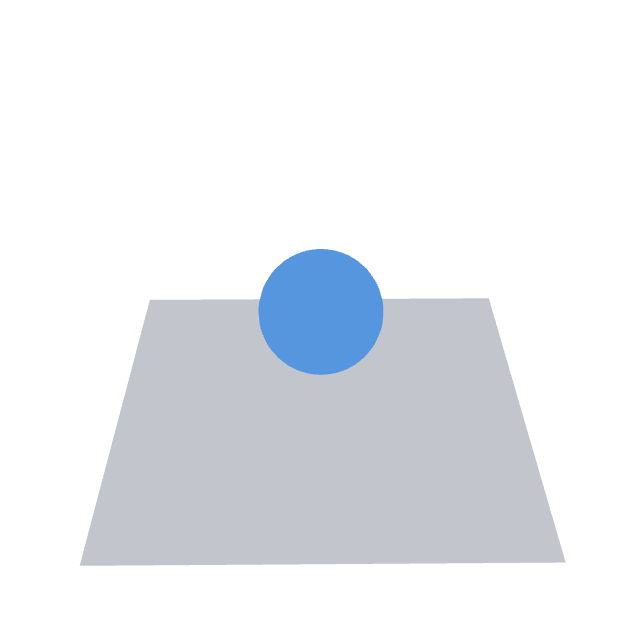
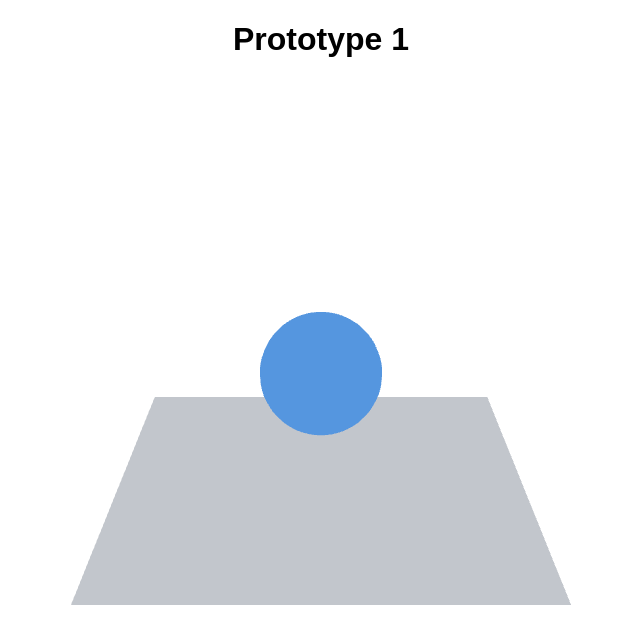
Before and after one commit to MSeptianJ/react-three-test, a React (Vite) app: page / in a window 1280 px wide. Shown: the top 644 px of the page, without its empty margins (319-959 px from the left). Built offline with nearby package versions, Linux system fonts and the light colour scheme.

Commit message:
Add Title

```diff
--- a/src/App.css
+++ b/src/App.css
@@ -10,3 +10,9 @@
 	height: 100%;
 	font-size: 20px;
 }
+
+.Title {
+	width: 100%;
+	text-align: center;
+	font-family: arial, sans-serif;
+}
--- a/src/App.jsx
+++ b/src/App.jsx
@@ -6,11 +6,16 @@ import Loader from './components/progress';
 
 function App() {
 	return (
-		<Canvas id="canvas">
-			<Suspense fallback={<Loader />}>
-				<Three />
-			</Suspense>
-		</Canvas>
+		<>
+			<div className="Title">
+				<h1>Prototype 1</h1>
+			</div>
+			<Canvas id="canvas">
+				<Suspense fallback={<Loader />}>
+					<Three />
+				</Suspense>
+			</Canvas>
+		</>
 	);
 }
 
--- a/src/components/three/index.jsx
+++ b/src/components/three/index.jsx
@@ -9,9 +9,7 @@ export default function Three() {
 		if (!!orbitControlRef.current) {
 			const { x, y } = state.mouse;
 			orbitControlRef.current.setAzimuthalAngle(-x * angleToRadians(45));
-			orbitControlRef.current.setPolarAngle(
-				(y + 0.5) * angleToRadians(90 - 30)
-			);
+			orbitControlRef.current.setPolarAngle((y + 1) * angleToRadians(90 - 30));
 			orbitControlRef.current.update();
 		}
 	});
@@ -20,9 +18,8 @@ export default function Three() {
 		<>
 			<PerspectiveCamera makeDefault position={[0, 1, 15]} />
 			<OrbitControls
-				autoRotate="true"
 				ref={orbitControlRef}
-				minPolarAngle={angleToRadians(50)}
+				minPolarAngle={angleToRadians(60)}
 				maxPolarAngle={angleToRadians(80)}
 			/>
 			{/* Ball */}
@@ -37,6 +34,7 @@ export default function Three() {
 			</mesh>
 			{/* Light */}
 			<ambientLight args={['#ffffff', 1]} />
+			{/* <pointLight args={['#ffffff', 3]} /> */}
 		</>
 	);
 }
@@ -44,7 +42,5 @@ export default function Three() {
 // function Ship(props) {
 // 	const { scene } = useGLTF('/Duck.gltf');
 
-// 	return (
-// 			<primitive object={scene} />
-// 	);
+// 	return <primitive object={scene} />;
 // }
```
